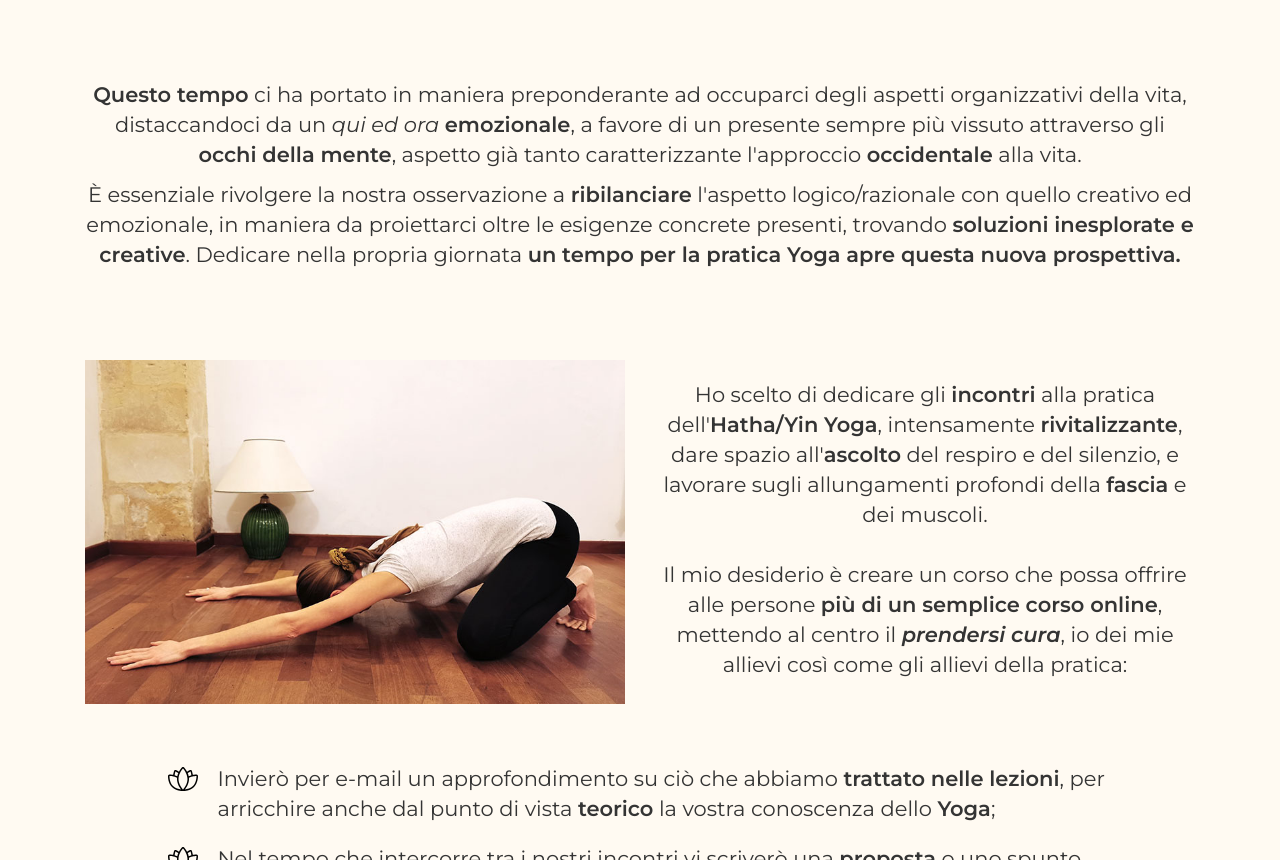
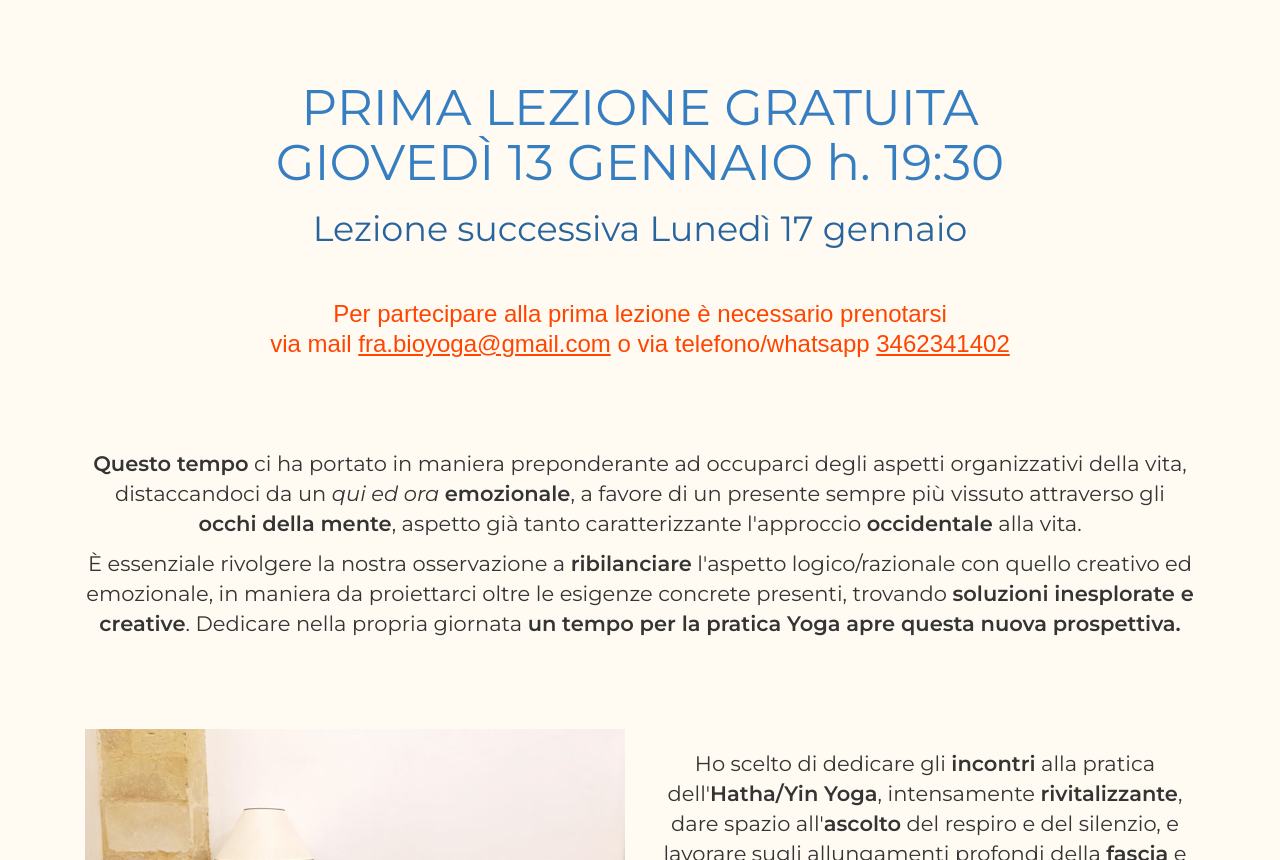
Before and after one commit to heimaweb/FrancescaAltavilla, a plain HTML site: page yoga/index.html in a window 1280 px wide. Shown: the part 1330-2190 px from the top of the page. Drawn offline with nearby package versions, Linux system fonts and the light colour scheme; a web font is replaced by a local one.

Commit message:
replica CTA

```diff
--- a/default.css
+++ b/default.css
@@ -253,6 +253,10 @@ ul.lotus li {
   font-size: 35px;
 }
 
+.section0 h1 {
+  font-size: 35px;
+}
+
 .section4 h2 {
   margin-top:20px;
   color:#28659e;
@@ -350,6 +354,14 @@ ul.lotus li {
     font-size: 75px;
   }
 
+  .section0 {
+    margin-top: 60px;
+  }
+
+  .section0 h1 {
+    font-size: 50px;
+  }
+
   .section4 h2 {
     font-size: 35px;
   }
--- a/yoga/index.html
+++ b/yoga/index.html
@@ -64,6 +64,15 @@ src="https://www.facebook.com/tr?id=273842914731966&ev=PageView&noscript=1"
         <img src="../img/yogaheader.jpg" class="img-responsive" alt="Corso Online di Hatha/Yin Yoga 2022 di Francesca Altavilla" />
       </div>
     </div>
+
+    <div class="row section4 section0">
+      <div class="col-xs-12 text-center">
+        <h1>PRIMA LEZIONE GRATUITA<br />GIOVED&Igrave; 13&nbsp;GENNAIO h.&nbsp;19:30</h1>
+        <h2>Lezione successiva Luned&igrave; 17 gennaio</h2>
+        <h3>Per partecipare alla prima lezione &egrave; necessario prenotarsi <br/> via mail <a href="mailto:fra.bioyoga@gmail.com" target="_blank" style="white-space: nowrap;">fra.bioyoga@gmail.com</a> o via telefono/whatsapp <a href="tel:+393462341402">3462341402</a></h3>
+      </div>
+    </div>
+
 
     <div class="row section1">
       <div class="col-xs-12">
```
